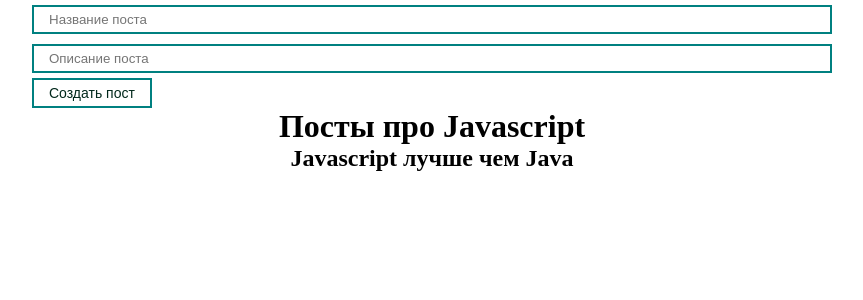
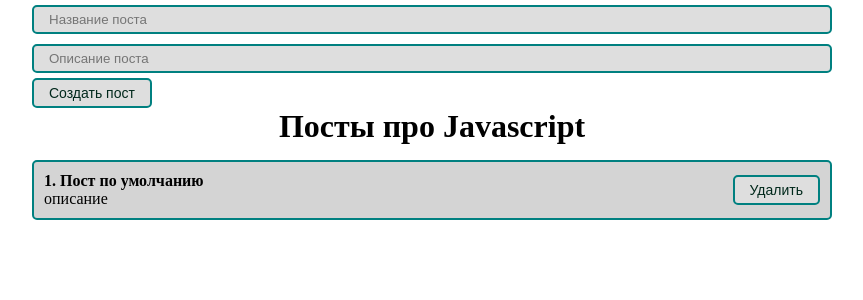
Before and after one commit to maximmorenko/React_conspect, a React (Create React App) app in the folder my-app/: page / in a window 1280 px wide. Shown: the top 300 px of the page, without its empty margins (208-1071 px from the left). Built offline with nearby package versions, Linux system fonts and the light colour scheme.

Commit message:
удаление поста

```diff
--- a/my-app/src/App.js
+++ b/my-app/src/App.js
@@ -1,115 +1,39 @@
-import React, {useState} from "react"; // реакт импортируем в каждый файл где создаем проект
-import {useRef} from "react";
+import React, { useState } from "react"; // реакт импортируем в каждый файл где создаем проект
+import PostList from "./components/PostList";
 import './style/App.css';
+import PostForm from "./components/PostForm";
 //import FuncComponent from './components/FuncComponent';
 //import ClassComponent from './components/ClassComponent';
 //import ClassCounter from './components/ClassCounter';
 //import FuncCounter from './components/FuncCounter';
 //import ChangeStateInput from './components/ChangeStateInput_Func';
 //import PostItem from './components/PostItem';
-import PostList from "./components/PostList";
-import MyButton from "./components/UI/button/MyButton"
-import MyInput from "./components/UI/input/MyInput";
+
 
 function App() {
-   // Для передачи массива постов использдуем схему с деструктуризацие хука юзстейт
-   // передаем массив объектов
-  const [arrPosts, setPosts] = useState([
-    // {id: 1, title: 'Javascript 1', body: 'Description'}
-  ]);
-  //const [title, setTitle] = useState('')
-  //const [body, setBody] = useState('')
-  // где steBody - функция, которая будет изменять body
-  // для того чтобы не создавать для каждого инпута отделььное состояние
-  // в качестве значения мы можем использовать не строку, а объект
-  // для этого передаем объект а не строку:
-  const [post, setPost] = useState({title: '', body: ''})
+  const [posts, setPosts] = useState([
+    {title: 'Пост по умолчанию', body: 'описание'}
+  ])
 
+  const createPost = (newPost) => {
+    setPosts([...posts, newPost ])
+  }
 
-  // Второй способ полуения данных
-  // Получение данных из неуправляемого инпута (компонента)
-  // для етого используем хук useRef()
-  // const bodyInputRef = useRef()
-  // с помощью этого хука можно получить доступ к дом элементу, и уже у этого элемента забрать value
-  // все хуки импортируем из реакт import {useRef} from "react";
+  // Удаление поста.
+  // Поскольку внутри дочернего компонента мы не имеем доступ к родительскому
+  // будем использовать колбэк
+  // аргумент будет post из дочернего элемента, который мы будем передавать в дочернем компоненте
+  const removePost = (post) => {
+    // с помощью фильтра удаляем из массива тот пост, который мы передали аргументом
+    // отфильтровуем массив по условию если айдишники совпадают, то тогда элемент удаляется
+    setPosts(posts.filter(p => p.id !== post.id))
+  }
 
-  const addNewPost = (evt) => {
-    // функция добавления поста
-    // для того чтобы создать пост нам нужно добавить название и описание
-    // используем двухсторонне связывание: const [title, setTitle] = useState('')
-    // мы создаем новое состояние, по умолчанию с пустой строкой
-    // при создасоздании поста страница будет обновляться, чтобы этого не было используем превеент дефолт
-    evt.preventDefault();
-    // поскольку вся нужная информация о посте уже находится в объекте, то нет смысла в переменной newPost
-    // const newPost = {
-    //   id: Date.now(),
-    //   // id получим из текущей даты
-    //   title,
-    //   body
-    // }
-    // проверяем в логах, что там нужный нам заголовок и тело
-    // console.log(newPost);
-    // предотвращаем дефолтное поведение браузера
-    // console.log(title)
-    // console.log(bodyInputRef.current.value)
-
-    // созданый объект добавляем в массив постов
-    // не передаем объект напрямую, а вызываем функцию
-    // setPosts([...arrPosts, newPost]);
-    // разворачиваем старый массив с уже существующими постами
-    // и в конец добавляем новый пост
-    // теперь вместо добавления в конец нового поста, передаем туда обьект в котором разворачиваем
-    // весь пост и добавляем id
-    setPosts([...arrPosts, {...post, id: Date.now()}]);
-
-    // добавим функционал очистки инпутов. для этого setTitle и setBody обнуляем:
-    // setTitle('')
-    // setBody('')
-    // теперь для очистки достаточно вызвать setPost() с пустыми нужными строками
-    setPost({title: '', body: ''})
-  }
   return (
     <div className="App">
-      {/* <FuncComponent /> */}
-      {/* <ClassComponent /> */}
-      {/* <ClassCounter /> */}
-      {/* <FuncCounter /> */}
-      {/* <ChangeStateInput /> */}
-      {/* прописываем пропсы которые будем передавать */}
-      {/* <PostItem post={{id: 1, tittle: 'Javascript', body: 'Description'}}/>  */}
-      <form>
-        {/* type='text' placeholder='Название поста' - это пропсы которые примет компонент MyInput */}
-        {/* управляемый компонент*/}
-        <MyInput
-        value={post.title} // title достаем из поста
-        // из ивента с поля таргет достаем поле значение(value) и помещаем его в состояние setTitle(e.target.value)
-        onChange={e => setPost({...post, title: e.target.value})} // передаем сюда не значение setTitle(e.target.value), а объект
-        // в котором разворачиваем весь старый массив постов и перезатираем нужный нам инпут
-        type='text'
-        placeholder='Название поста'
-        />
-
-        {/* неуправляемый компонент*/}
-        {/* <MyInput
-        // указываем пропс ref у инпута и передаем туда ссылку созданую с помощью useRef
-        // чтобы передать ссылку нужно компонент обернуть в функцию forwardRef(),
-        // вторым параметром у которой и есть ссылка. идем в компонент MyInput.
-        ref={bodyInputRef}
-        type='text'
-        placeholder='Описание поста'
-        /> */}
-        {/* вешаем слушатель события на кнопку, при нажатии вызываем функцию добавляющую пост*/}
-
-        {/* создадим еще один инпут. управляемый. для того чтобы поле можно было очишать */}
-        <MyInput
-        value={post.body} // body достаем из поста
-        onChange={e => setPost({...post, body: e.target.value})}
-        type='text'
-        placeholder='Описание поста'
-        />
-        <MyButton onClick={addNewPost}>Создать пост</MyButton>
-      </form>
-      <PostList arrPosts={arrPosts} title='Посты про Javascript' desc='Javascript лучше чем Java'/>
+      <PostForm create={createPost}/>
+      {/* прокидываем функцию на два уровня, сначала в постЛист, потом в постАйтем */}
+      <PostList remove={removePost} posts={posts} title='Посты про Javascript' desc='Javascript лучше чем Java'/>
     </div>
   );
 }
--- /dev/null
+++ b/my-app/src/components/PostForm.jsx
@@ -0,0 +1,43 @@
+import React, {useState} from 'react';
+import MyButton from "./UI/button/MyButton"
+import MyInput from "./UI/input/MyInput";
+import {useRef} from "react";
+
+function PostForm({create}) {
+    const [post, setPost] = useState({title: '', body: ''})
+
+
+    const addNewPost = (evt) => {
+        evt.preventDefault();
+        const newPost = {
+            ...post, id: Date.now()
+        }
+        // вызываем наш колбэк и передаем туда новый пост
+        create(newPost);
+        setPost({title: '', body: ''})
+      }
+    // так как передаче пропсов может идти только снизу вверх!!, т.е от дочернего компонента к родительскому,
+    // то мы не можем передать данные из формы в массив постов
+    // но  это можно сделать с помощью колбэк функции
+    // мы вызываем эту функцию в дочернем компоненте и тем самым передаем пост в нужный нам массив
+    return (
+        <form>
+        <MyInput
+        value={post.title}
+        onChange={e => setPost({...post, title: e.target.value})} // передаем сюда не значение setTitle(e.target.value), а объект
+        type='text'
+        placeholder='Название поста'
+        />
+
+        <MyInput
+        value={post.body}
+        onChange={e => setPost({...post, body: e.target.value})}
+        type='text'
+        placeholder='Описание поста'
+        />
+        <MyButton onClick={addNewPost}>Создать пост</MyButton>
+      </form>
+    );
+}
+
+export default PostForm;
--- a/my-app/src/components/PostItem.jsx
+++ b/my-app/src/components/PostItem.jsx
@@ -1,5 +1,5 @@
 import React from 'react';
-
+import MyButton from './UI/button/MyButton';
 // компоненты могут принимать входные данные (prors) сокр. от пропертис
 // иными словами это аргумент функции, которым мы можем что-то из вне передавать
 function PostItem(props) {
@@ -14,7 +14,10 @@
                 </div>
             </div>
             <div>
-                <button className='post__btns'>Удалить</button>
+                {/* вызываем функцию удаления при нажатии, и передаем в нее текущий пост как параметр */}
+                <MyButton
+                onClick={() => props.remove(props.post)
+                }>Удалить</MyButton>
             </div>
         </div>
     );
--- a/my-app/src/components/PostList.jsx
+++ b/my-app/src/components/PostList.jsx
@@ -1,21 +1,20 @@
-import React, {useState} from "react";
+import React from "react";
 import PostItem from './PostItem';
 
-const PostList = ({arrPosts, title, desc}) => {
+const PostList = ({posts, title, remove}) => {
+    // принимаем функцию удялению поста как аргумент и передаем ее ниже, в PostItem
+    // не вызываем!! а передаем как пропс!!
     return (
         <div>
             <h1 style={{textAlign: 'center'}}>
                 {title}
             </h1>
-            <h2 style={{textAlign: 'center'}}>
-                {desc}
-            </h2>
-            {arrPosts.map((post, index) =>
+            {posts.map((post, index) =>
                 // Для каждого поста мы отрисовываем постайтем и как пропс передаем туда объект
                 // важно использовать ключ для айди а не индекс, так как индекс может измениться в массиве, а ключ нет
                 // наличие ключей позволяет реакту рендерить те элементы в которых произошли измениния
                 // номер по порядку получаем из индекса + 1
-                <PostItem number={index + 1} post={post} key={post.id} />
+                <PostItem remove={remove} number={index + 1} post={post} key={post.id} />
             )}
         </div>
     );
--- a/my-app/src/components/UI/button/MyButton.module.css
+++ b/my-app/src/components/UI/button/MyButton.module.css
@@ -6,8 +6,9 @@
     color: rgb(0, 40, 27);
     font-size: 14px;
     /* фон прозрачный */
-    background-color: transparent;
+    background-color: rgb(222, 222, 222);
     /* solid - сплошной контур */
     border: 2px solid teal;
     cursor: pointer;
+    border-radius: 5px;
 }
--- a/my-app/src/components/UI/input/MyInput.module.css
+++ b/my-app/src/components/UI/input/MyInput.module.css
@@ -3,4 +3,6 @@
     padding: 5px 15px;
     margin: 5px 0;
     border: 2px solid teal;
+    border-radius: 5px;
+    background-color: rgb(222, 222, 222);
 }
--- a/my-app/src/style/App.css
+++ b/my-app/src/style/App.css
@@ -17,7 +17,7 @@
     align-items: center;
     padding: 10px;
     margin-top: 15px;
-    border: 2px solid rgb(90, 90, 90);
+    border: 2px solid teal;
     border-radius: 5px;
     background-color: rgb(212, 212, 212);
 }
@@ -25,7 +25,7 @@
 .post__btns {
     margin: 5px;
     padding: 5px;
-    border: 2px solid rgb(90, 90, 90);
+    border: 2px solid teal;
     border-radius: 3px;
     background-color: rgb(247, 247, 247);
     display: flex;
@@ -38,7 +38,7 @@
     align-items: center;
     padding: 10px;
     margin-top: 15px;
-    border: 2px solid rgb(90, 90, 90);
+    border: 2px solid teal;
     border-radius: 5px;
     background-color: rgb(212, 212, 212);
 }
```
